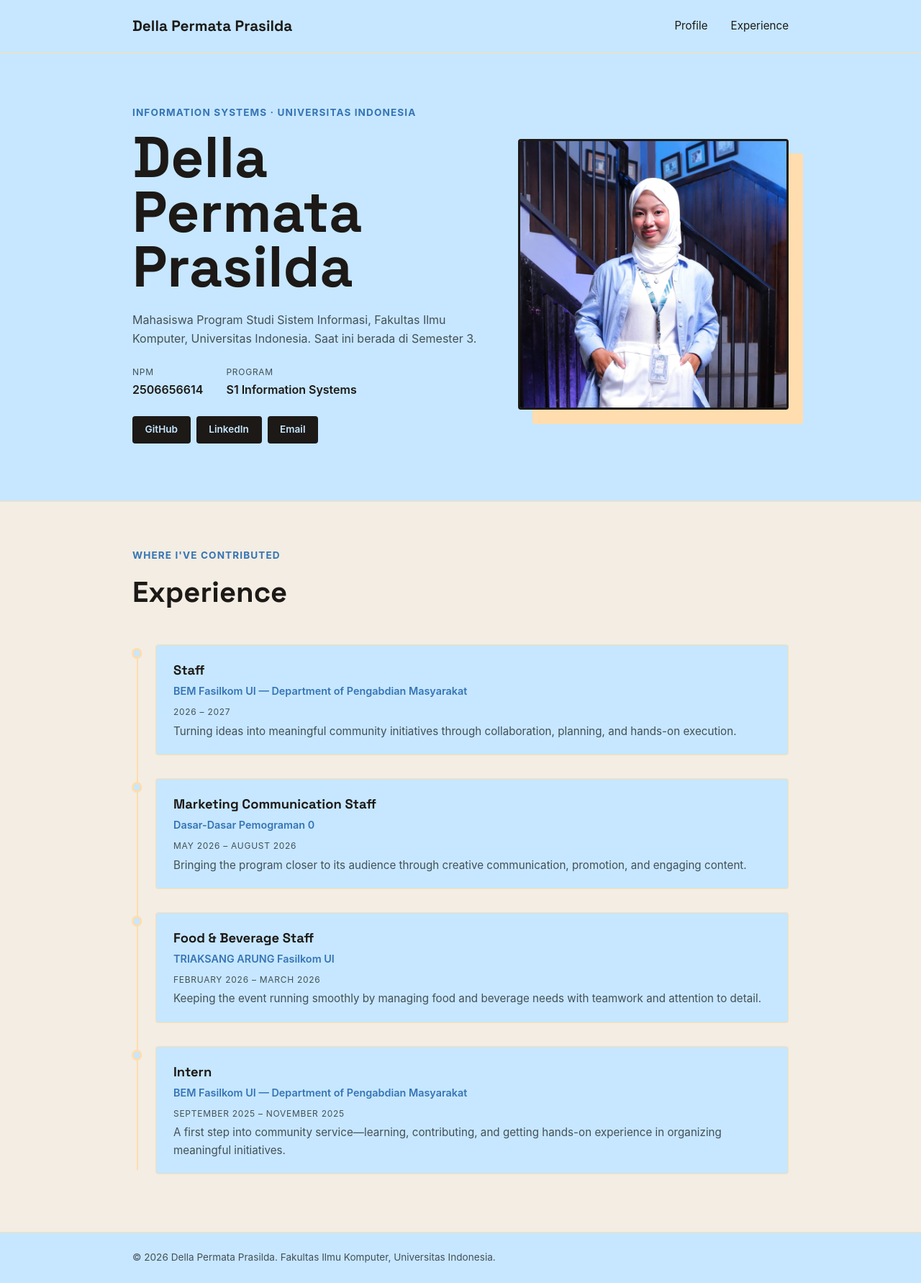
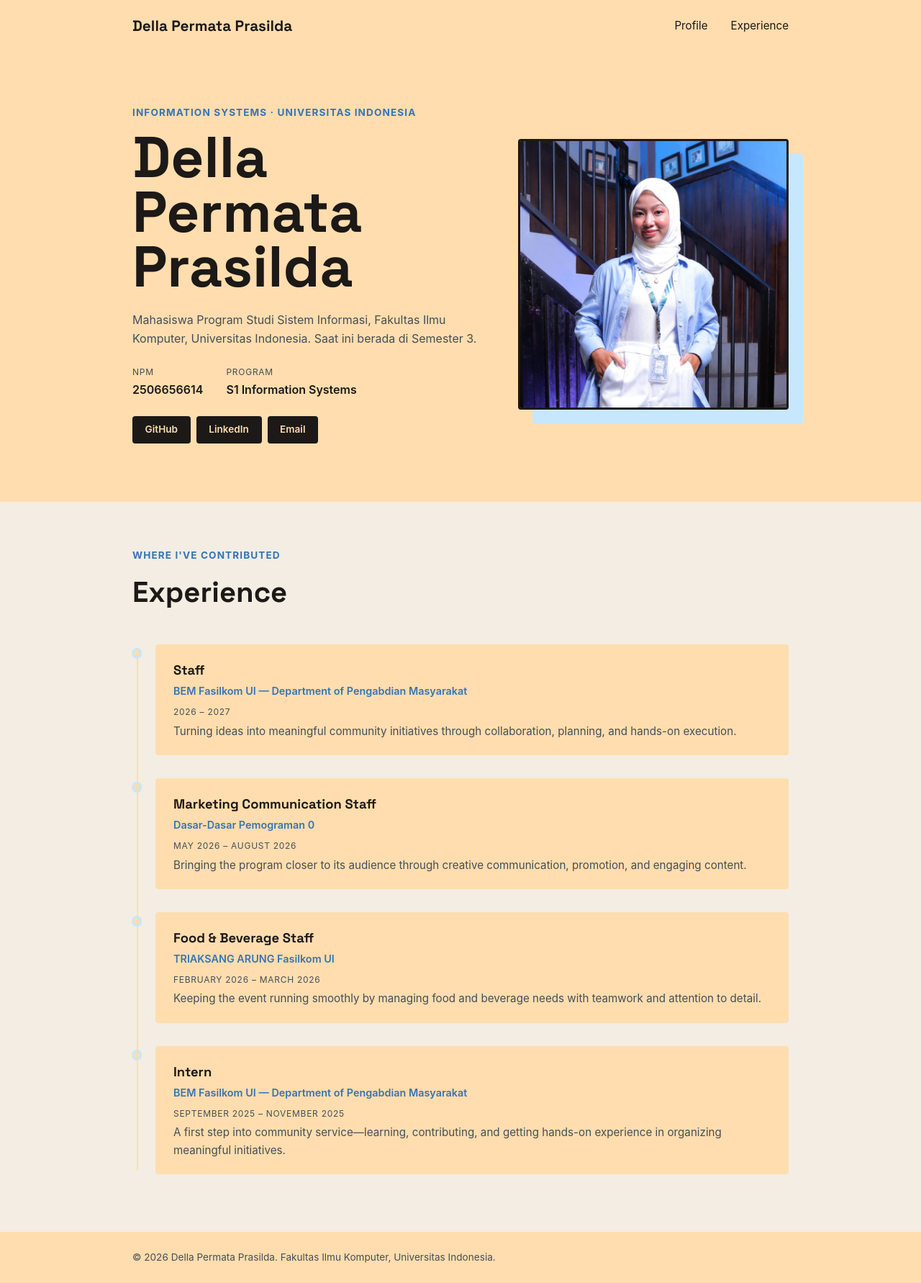
Before and after one commit to dellapermata51-ui/myportofolio, a Django app: page / in a window 1280 px wide. Shown: the whole page at 72% size. Run offline with Django 5.2, Linux system fonts and the light colour scheme.

Commit message:
mengubah warna pada website pt.2

```diff
--- a/static/css/style.css
+++ b/static/css/style.css
@@ -6,8 +6,8 @@
 
 :root {
     --ink: #1c1917;
-    --paper: #C6E7FF;
-    --accent: #FFDDAE;
+    --paper: #FFDDAE;
+    --accent: #C6E7FF;
     --accent-dark: #3674B5;
     --line: #FFDDAE;
     --text-muted: #444f58;
```
